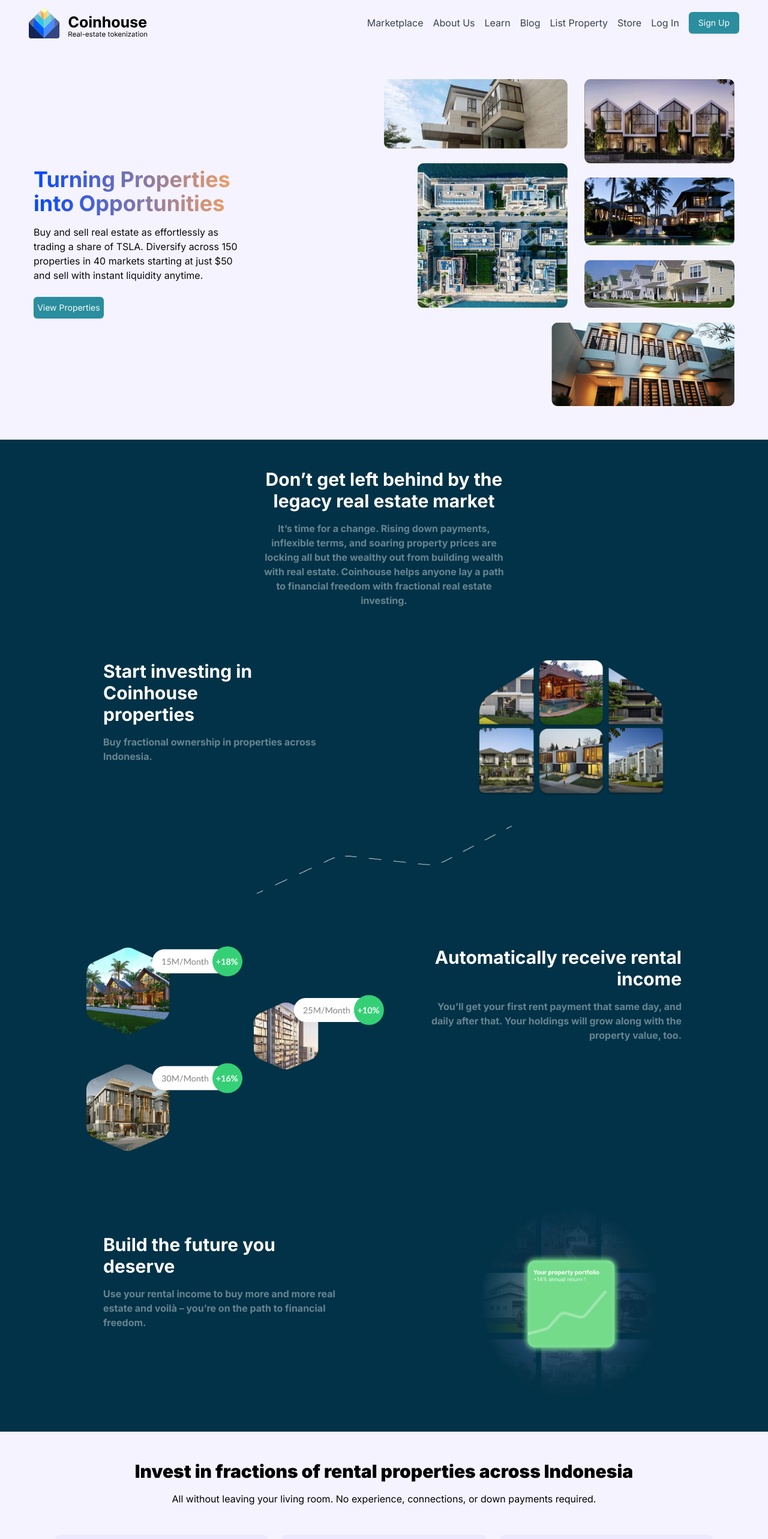
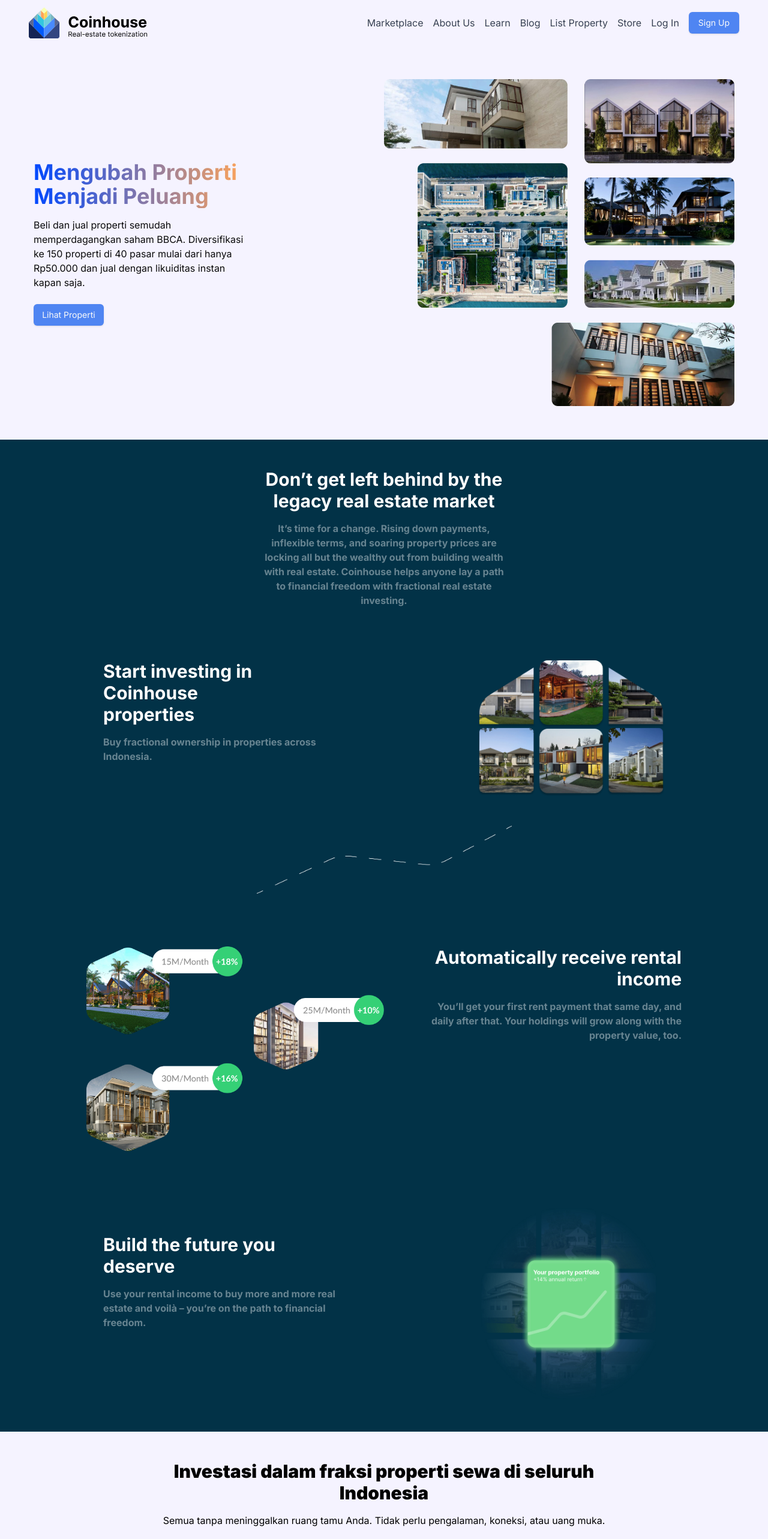
Before and after one commit to valuin/coinhouse, a Next.js app: page / in a window 1280 px wide. Shown: the top 2566 px of the page at 60% size. Built offline with nearby package versions, Linux system fonts and the light colour scheme.

Commit message:
style: accent color change

```diff
--- a/app/page.tsx
+++ b/app/page.tsx
@@ -4,6 +4,7 @@ import Image from "next/image";
 import { Button } from "@/components/ui/button";
 import { Card } from "@/components/ui/card";
 import { FeatureCard } from "@/components/ui/features";
+import Link from "next/link";
 
 export default function Home() {
   const properties = [
@@ -58,16 +59,18 @@ export default function Home() {
         <section className="bg-violet-50 pb-8 h-auto md:h-3/4 flex flex-col md:flex-row items-center justify-between text-start relative p-6 md:p-14">
           <div className="flex flex-col w-full md:w-1/2">
             <h1 className="font-bold text-3xl md:text-4xl mb-4 bg-gradient-to-r from-hero-blue to-hero-orange w-full md:w-3/5 text-transparent bg-clip-text">
-              Turning Properties into Opportunities
+              Mengubah Properti Menjadi Peluang
             </h1>
             <p className="mb-6 max-w-full md:max-w-2xl w-full md:w-3/5">
-              Buy and sell real estate as effortlessly as trading a share of
-              TSLA. Diversify across 150 properties in 40 markets starting at
-              just $50 and sell with instant liquidity anytime.
+              Beli dan jual properti semudah memperdagangkan saham BBCA.
+              Diversifikasi ke 150 properti di 40 pasar mulai dari hanya Rp50.000 dan
+              jual dengan likuiditas instan kapan saja.
             </p>
-            <Button variant="primary" className="w-full md:w-1/5">
-              View Properties
-            </Button>
+            <Link href="/marketplace">
+              <Button variant="primary" className="w-full md:w-1/5">
+                Lihat Properti
+              </Button>
+            </Link>
           </div>
           <div className="w-full md:w-1/2 mt-6 md:mt-0">
             <Image
@@ -83,11 +86,10 @@ export default function Home() {
         <section className="bg-violet-50 py-12 h-auto font-bold space-y-12 text-black flex-col items-center justify-center">
           <div className="flex flex-col text-center items-center justify-center px-4">
             <h2 className="text-2xl font-black md:text-3xl w-full md:w-2/3">
-              Invest in fractions of rental properties across Indonesia
+              Investasi dalam fraksi properti sewa di seluruh Indonesia
             </h2>
             <p className="w-full font-medium md:w-2/3 text-base mt-4">
-              All without leaving your living room. No experience, connections,
-              or down payments required.
+              Semua tanpa meninggalkan ruang tamu Anda. Tidak perlu pengalaman, koneksi, atau uang muka.
             </p>
           </div>
           <article className="flex flex-col gap-6 items-center justify-center px-4">
@@ -103,7 +105,7 @@ export default function Home() {
               ))}
             </div>
             <Button variant={"primary"} className="">
-              View Properties
+              Lihat Properti
             </Button>
 
             <div className="flex flex-col space-y-4 items-center mt-20 justify-center">
--- a/components/ui/card.tsx
+++ b/components/ui/card.tsx
@@ -30,8 +30,8 @@ export const Card: React.FC<CardProps> = ({
           <p className="text-xs text-gray-600">{location}</p>
         </div>
         <div className="flex flex-col justify-end items-end">
-          <p className="text-green-500 font-bold">{annualReturn}</p>
-          <p className="text-right text-xs text-green-500">
+          <p className="text-hero-teal font-bold">{annualReturn}</p>
+          <p className="text-right text-xs text-hero-teal">
             Est. Annual Return
           </p>
         </div>
--- a/tailwind.config.ts
+++ b/tailwind.config.ts
@@ -17,7 +17,7 @@ const config: Config = {
 				blue: '#0048FF',
 				orange: '#FFA459',
 				secondary: '#023247',
-				teal: '#2a8e9e',
+				teal: '#4f85f2',
 			},
   			background: 'hsl(var(--background))',
   			foreground: 'hsl(var(--foreground))',
```
